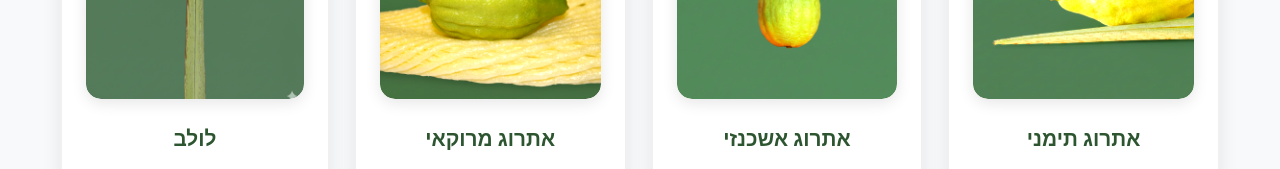
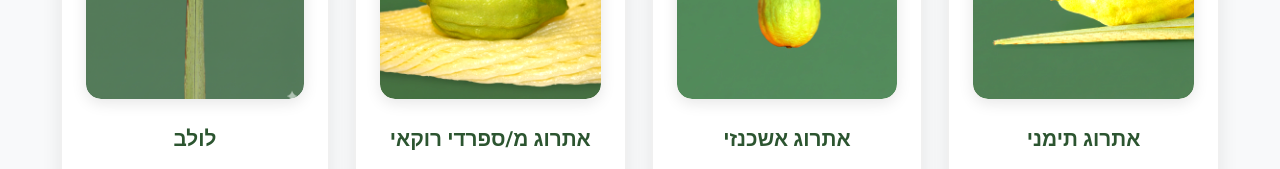
Before and after one commit to xlokox/4-minim---harvot-adarom, a website: page index.html in a window 1280 px wide. Shown: the part 2100-2269 px from the top of the page. Drawn offline with Linux system fonts and the light colour scheme.

Commit message:
מרוקאי

```diff
--- a/index.html
+++ b/index.html
@@ -212,7 +212,7 @@
                             <div class="product-image-container">
                                 <img src="./images/אתרוג מרוקאי.png" alt="אתרוג מרוקאי" class="product-image">
                             </div>
-                            <h4>אתרוג מרוקאי</h4>
+                            <h4>אתרוג מ/ספרדי רוקאי</h4>
                             <div class="product-options-inline">
                                 <div class="kashrut-option">
                                     <input type="number" class="quantity-input" id="etrog-moroccan-kosher-qty" min="0" max="50" value="0" data-product="etrog-moroccan" data-kashrut="kosher" data-price="80">
```
